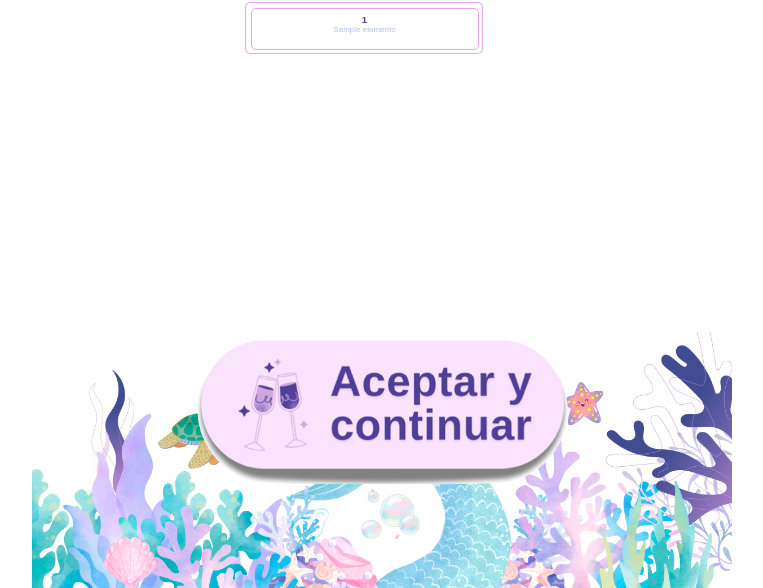
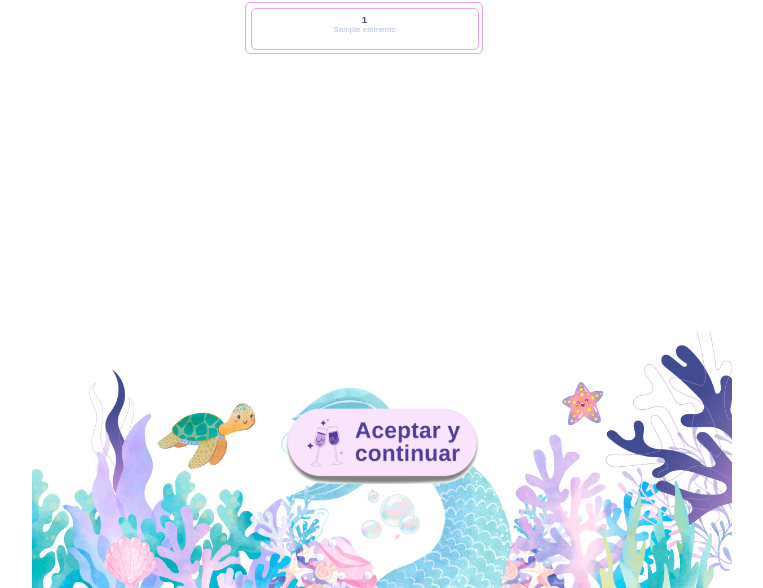
Before and after one commit to AlbertSayos/babyshower, a Flask app: template templates/regalos.html in a window 1280 px wide. Shown: the part 212-800 px from the top of the page, without its empty margins (258-1021 px from the left). Run offline with Flask 3, Linux system fonts and the light colour scheme; the template is opened without the code that fills it: most values are stand-ins (such as "Sample title", 1, 10 or a date in 2020).

Commit message:
agrego aviso y correccion de css

```diff
--- a/static/css/styleregalo.css
+++ b/static/css/styleregalo.css
@@ -187,4 +187,5 @@ body, html {
     z-index: 1000;
     cursor: pointer;
     bottom: 13%;
+    max-width: 200px;
   }
--- a/templates/regalos.html
+++ b/templates/regalos.html
@@ -29,8 +29,7 @@
                     </div>
                     {% if elemento[2] %}
                         <a target="_blank" class="btn-referencia-escondido" href="{{ elemento[2] }}" id="btn-referencia-{{ elemento[3] }}">VER</a>
-                        {% else %}
-                            <p target="_blank" class="btn-referencia-escondido" href="{{ elemento[2] }}" id="btn-referencia-{{ elemento[3] }}">VER</p>
+
                         {% endif %}
                     </div>
                 </div>
```
